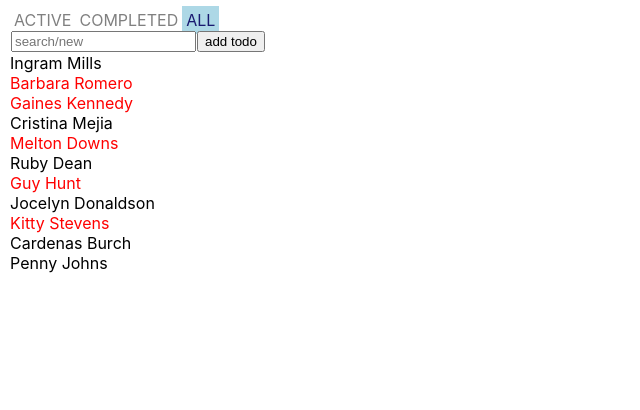
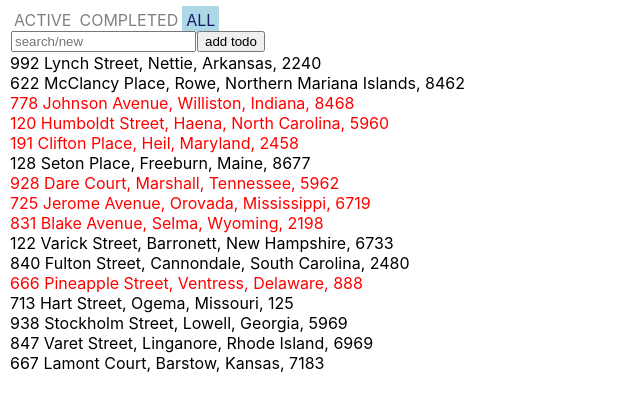
Before and after one commit to dadakhanov/todolist, a React (Create React App) app: page /all in a window 1280 px wide. Shown: the top 410 px of the page, without its empty margins (0-640 px from the left). Built offline with nearby package versions, Linux system fonts and the light colour scheme.

Commit message:
sorting list by id desc

```diff
--- a/src/containers/TodoList.js
+++ b/src/containers/TodoList.js
@@ -7,7 +7,9 @@ import { visibilityFilters } from '../visibilitiFilters'
 const TodoList = props => {
     return (
         <div className="todolist">
-            {props.todoList.map( todo =>
+            {props.todoList
+                .sort( (a,b) => b.id - a.id)
+                .map( todo =>
                 <Todo {...todo}
                     toggleTodo={ () => props.onClickItem(todo.id)}
                     key={todo.id}
--- a/src/reducer/todos.js
+++ b/src/reducer/todos.js
@@ -1,58 +1,83 @@
 
 const initialState = [
     {
-        "id": "5d8770d84ea42b9fb9131a13",
-        "text": "Ingram Mills",
+        "id": 0,
+        "text": "667 Lamont Court, Barstow, Kansas, 7183",
         "completed": false
       },
       {
-        "id": "5d8770d89caf1667f7159728",
-        "text": "Barbara Romero",
+        "id": 1,
+        "text": "847 Varet Street, Linganore, Rhode Island, 6969",
+        "completed": false
+      },
+      {
+        "id": 2,
+        "text": "938 Stockholm Street, Lowell, Georgia, 5969",
+        "completed": false
+      },
+      {
+        "id": 3,
+        "text": "713 Hart Street, Ogema, Missouri, 125",
+        "completed": false
+      },
+      {
+        "id": 4,
+        "text": "666 Pineapple Street, Ventress, Delaware, 888",
         "completed": true
       },
       {
-        "id": "5d8770d8f068712b296ec5b5",
-        "text": "Gaines Kennedy",
+        "id": 5,
+        "text": "840 Fulton Street, Cannondale, South Carolina, 2480",
+        "completed": false
+      },
+      {
+        "id": 6,
+        "text": "122 Varick Street, Barronett, New Hampshire, 6733",
+        "completed": false
+      },
+      {
+        "id": 7,
+        "text": "831 Blake Avenue, Selma, Wyoming, 2198",
         "completed": true
       },
       {
-        "id": "5d8770d86ab51c1e5ad11c01",
-        "text": "Cristina Mejia",
+        "id": 8,
+        "text": "725 Jerome Avenue, Orovada, Mississippi, 6719",
+        "completed": true
+      },
+      {
+        "id": 9,
+        "text": "928 Dare Court, Marshall, Tennessee, 5962",
+        "completed": true
+      },
+      {
+        "id": 10,
+        "text": "128 Seton Place, Freeburn, Maine, 8677",
         "completed": false
       },
       {
-        "id": "5d8770d8571791aba19dbf27",
-        "text": "Melton Downs",
+        "id": 11,
+        "text": "191 Clifton Place, Heil, Maryland, 2458",
         "completed": true
       },
       {
-        "id": "5d8770d8e4940ae68dd88ea2",
-        "text": "Ruby Dean",
+        "id": 12,
+        "text": "120 Humboldt Street, Haena, North Carolina, 5960",
+        "completed": true
+      },
+      {
+        "id": 13,
+        "text": "778 Johnson Avenue, Williston, Indiana, 8468",
+        "completed": true
+      },
+      {
+        "id": 14,
+        "text": "622 McClancy Place, Rowe, Northern Mariana Islands, 8462",
         "completed": false
       },
       {
-        "id": "5d8770d8137fe7bd74b534e3",
-        "text": "Guy Hunt",
-        "completed": true
-      },
-      {
-        "id": "5d8770d83d6bd4050af58730",
-        "text": "Jocelyn Donaldson",
-        "completed": false
-      },
-      {
-        "id": "5d8770d820cb9a580e5668a4",
-        "text": "Kitty Stevens",
-        "completed": true
-      },
-      {
-        "id": "5d8770d8cbbfe9928594b2fb",
-        "text": "Cardenas Burch",
-        "completed": false
-      },
-      {
-        "id": "5d8770d8a492265f9357e5fb",
-        "text": "Penny Johns",
+        "id": 15,
+        "text": "992 Lynch Street, Nettie, Arkansas, 2240",
         "completed": false
       }
 ]
```
